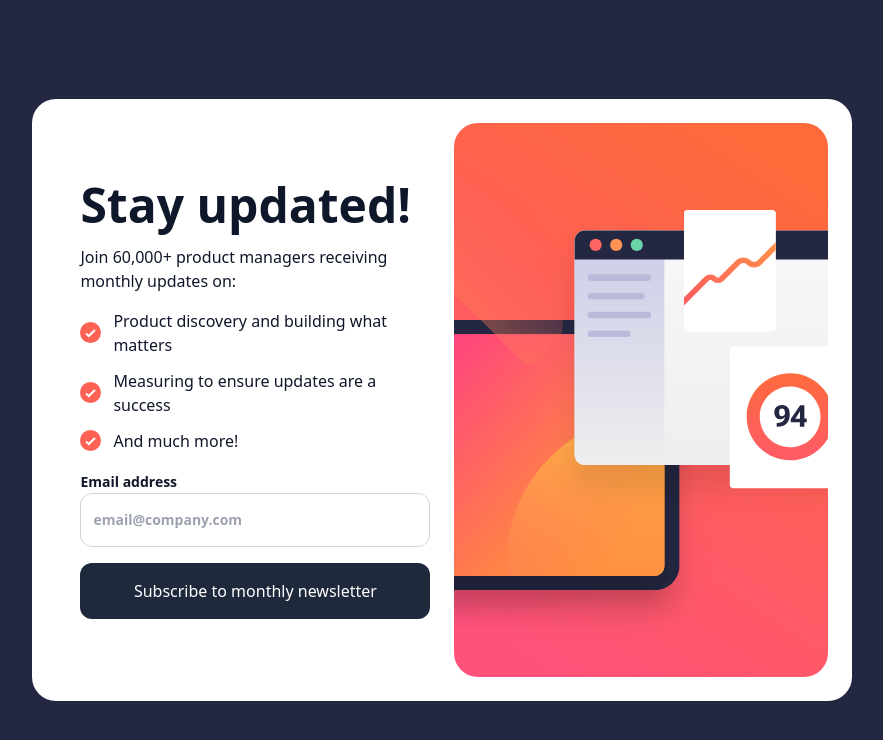
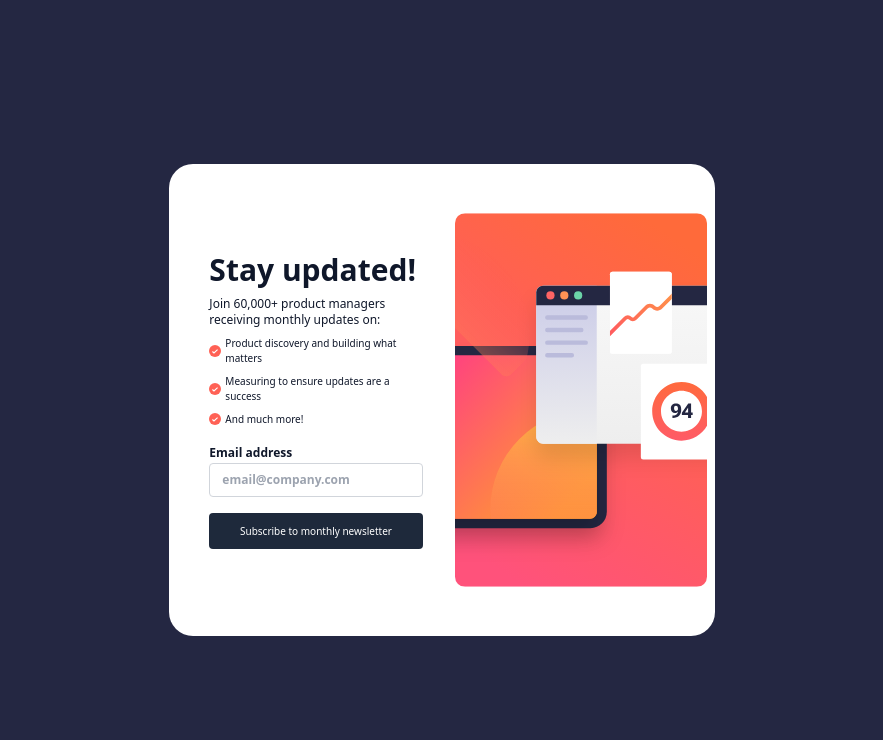
Before and after one commit to Imhandegbelo/frontend-mentor-tasks, a React (Vite) app: page /newsletter in a window 1280 px wide. Shown: the top 740 px of the page, without its empty margins (198-1081 px from the left). Built offline with nearby package versions, Linux system fonts and the light colour scheme; the HTML template or start-up script is replaced by a standard one.

Commit message:
restyled Newsletter

```diff
--- a/src/component/Newsletter/Form.jsx
+++ b/src/component/Newsletter/Form.jsx
@@ -1,9 +1,7 @@
-import React from "react";
-
 export default function Form({ email, error, onchange, onsubmit }) {
   return (
-    <form onSubmit={onsubmit} className="mt-4">
-      <label htmlFor="email" className="font-bold text-sm">
+    <form onSubmit={onsubmit} className="mt-3">
+      <label htmlFor="email" className="font-bold text-xs">
         Email address
         <input
           type="text"
@@ -12,9 +10,9 @@ export default function Form({ email, error, onchange, onsubmit }) {
           value={email}
           onChange={onchange}
           placeholder={email === "" ? "email@company.com" : email}
-          className={`w-full px-3 py-4 border border-gray-300 ${
+          className={`w-full px-3 py-2 border border-gray-300 ${
             error.length > 0 ? "border-red-500" : ""
-          } rounded-xl hover:border-slate-900 focus:outline-none focus:border-slate-900`}
+          } rounded hover:border-slate-900 focus:outline-none focus:border-slate-900`}
         />
       </label>
       <small className="text-red-500 text-xs">
@@ -23,7 +21,7 @@ export default function Form({ email, error, onchange, onsubmit }) {
       <input
         type="submit"
         value="Subscribe to monthly newsletter"
-        className="w-full text-sm md:text-base text-white mt-4 py-4 rounded-xl bg-slate-800 hover:bg-gradient-to-r hover:from-rose-400 hover:via-rose-400 hover:via-orange-400 hover:to-orange-400"
+        className="w-full text-sm md:text-[10px] text-white mt-4 py-2 rounded bg-slate-800 hover:bg-gradient-to-r hover:from-rose-400 hover:via-rose-400 hover:via-orange-400 hover:to-orange-400"
       />
     </form>
   );
--- a/src/pages/Newsletter/Newsletter.jsx
+++ b/src/pages/Newsletter/Newsletter.jsx
@@ -39,20 +39,20 @@ export default function Newsletter() {
     <div className="flex items-center justify-center w-screen bg-[#242742]">
       <div className="font-roboto flex items-center justify-center h-screen w-full max-w-[1440px] bg-[#242742]">
         {!submitted ? (
-          <div className="flex flex-col lg:flex-row bg-white h-screen w-screen md:h-fit md:w-[64%] md:rounded-3xl p-6 text-slate-900">
-            <div className="flex flex-col items-cennter gap-4 px-6 w-full">
-              <div className="my-10 md:my-auto">
-                <h1 className="font-bold text-4xl md:text-5xl">
+          <div className="flex flex-col lg:flex-row bg-white h-screen w-screen md:h-fit/ md:h-[59%] md:w-[64%]/ md:w-[42.6%] md:rounded-3xl p-2 py-3 text-slate-900">
+            <div className="flex flex-col items-cennter gap-8 px-6 w-full">
+              <div className="my-10 md:my-auto md:mx-2">
+                <h1 className="font-bold text-4xl md:text-3xl">
                   Stay updated!
                 </h1>
-                <p className="my-4 text-sm md:text-base">
+                <p className="my-2 text-xs md:text-xs">
                   Join 60,000+ product managers receiving monthly updates on:
                 </p>
-                <div className="grid gap-3">
+                <div className="grid gap-2">
                   {list.map((lk, index) => (
-                    <div key={index} className="flex md:items-center gap-3">
-                      <img src={icon_list} alt="list icon" />
-                      <p>{lk}</p>
+                    <div key={index} className="flex md:items-center gap-1">
+                      <img src={icon_list} alt="list icon" className="w-3" />
+                      <p className="text-[10px]">{lk}</p>
                     </div>
                   ))}
                 </div>
@@ -68,7 +68,7 @@ export default function Newsletter() {
               <img
                 src={illustration_desktop}
                 alt="bg"
-                className="hidden lg:block rounded-3xl w-full h-full"
+                className="hidden lg:block rounded-2xl w-full h-full"
               />
               <img
                 src={illustration_mobile}
```
